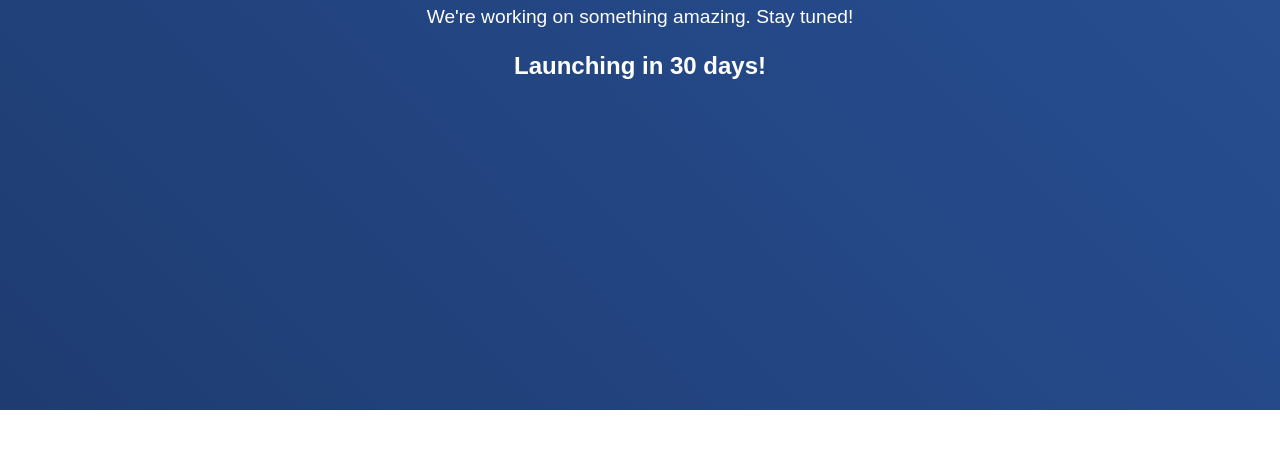
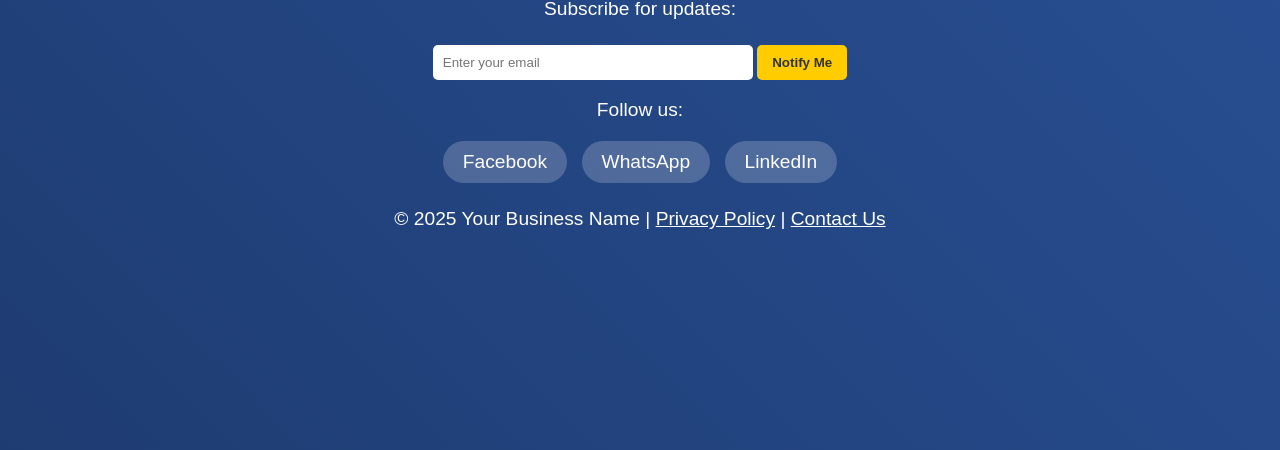
Before and after one commit to sudhanshu-raj/coming_soon_page, a plain HTML site: page index.html in a window 1280 px wide. Shown: the part 406-856 px from the top of the page. Before the commit the page ends 816 px from the top, so only its background shows below. Drawn offline with Linux system fonts and the light colour scheme.

Commit message:
Update index.html

```diff
--- a/index.html
+++ b/index.html
@@ -3,7 +3,7 @@
 <head>
     <meta charset="UTF-8">
     <meta name="viewport" content="width=device-width, initial-scale=1.0">
-    <title>Coming Soon</title>
+    <title>Coming Soon | Your Business Name</title>
     <style>
         body {
             display: flex;
@@ -14,6 +14,8 @@
             color: white;
             font-family: Arial, sans-serif;
             text-align: center;
+            flex-direction: column;
+            padding: 20px;
         }
         .container {
             max-width: 600px;
@@ -25,18 +27,84 @@
         }
         p {
             font-size: 1.2rem;
+            margin-bottom: 15px;
         }
         .countdown {
             font-size: 1.5rem;
             font-weight: bold;
+        }
+        .social-links a {
+            color: white;
+            background: rgba(255, 255, 255, 0.2);
+            padding: 10px 20px;
+            border-radius: 25px;
+            text-decoration: none;
+            font-size: 1.2rem;
+            display: inline-block;
+            margin: 5px;
+            transition: background 0.3s ease;
+        }
+        .social-links a:hover {
+            background: rgba(255, 255, 255, 0.4);
+        }
+        .footer {
+            margin-top: 20px;
+            font-size: 0.9rem;
+        }
+        .footer a {
+            color: white;
+            text-decoration: underline;
+        }
+        input[type=email] {
+            padding: 10px;
+            width: 80%;
+            max-width: 300px;
+            border: none;
+            border-radius: 5px;
+            margin-top: 10px;
+        }
+        button {
+            padding: 10px 15px;
+            border: none;
+            border-radius: 5px;
+            background-color: #ffcc00;
+            color: #333;
+            font-weight: bold;
+            cursor: pointer;
+            margin-top: 10px;
+        }
+        .message {
+            margin-top: 10px;
+            color: #ffcc00;
+            font-size: 1rem;
+            font-weight: bold;
+            display: none;
         }
     </style>
 </head>
 <body>
     <div class="container">
         <h1>Coming Soon</h1>
-        <p>We're working on something amazing. Stay tuned!</p>
+        <p>We’re working on something amazing. Stay tuned!</p>
         <p class="countdown" id="countdown"></p>
+
+        <form id="subscribeForm">
+            <p>Subscribe for updates:</p>
+            <input type="email" id="emailInput" placeholder="Enter your email" required>
+            <button type="submit">Notify Me</button>
+            <p class="message" id="message">Thank you! You’ve been subscribed.</p>
+        </form>
+
+        <div class="social-links">
+            <p>Follow us:</p>
+            <a href="https://facebook.com/yourpage" target="_blank">Facebook</a>
+            <a href="https://wa.me/yourwhatsapp" target="_blank">WhatsApp</a>
+            <a href="https://linkedin.com/in/yourprofile" target="_blank">LinkedIn</a>
+        </div>
+
+        <div class="footer">
+            <p>&copy; 2025 Your Business Name | <a href="#">Privacy Policy</a> | <a href="#">Contact Us</a></p>
+        </div>
     </div>
 
     <script>
@@ -56,6 +124,15 @@
             setInterval(updateCountdown, 1000 * 60 * 60);
         }
         countdownTimer();
+
+        document.getElementById("subscribeForm").addEventListener("submit", function(event) {
+            event.preventDefault();
+            document.getElementById("message").style.display = "block";
+            document.getElementById("emailInput").value = "";
+            setTimeout(() => {
+                document.getElementById("message").style.display = "none";
+            }, 3000);
+        });
     </script>
 </body>
 </html>
```
